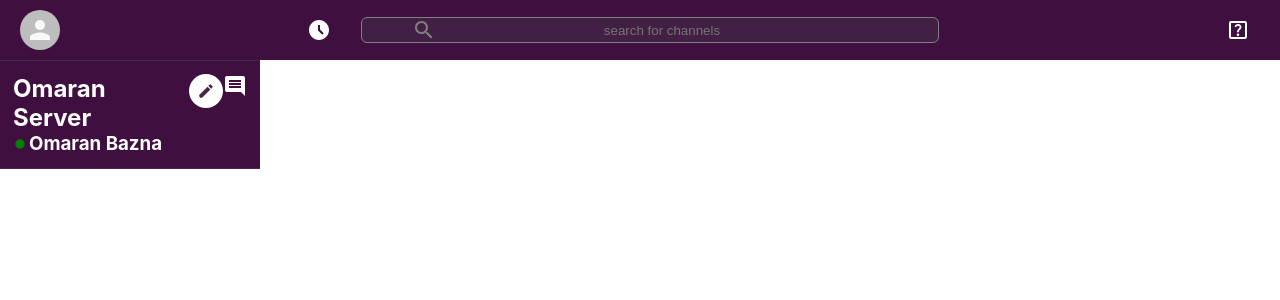
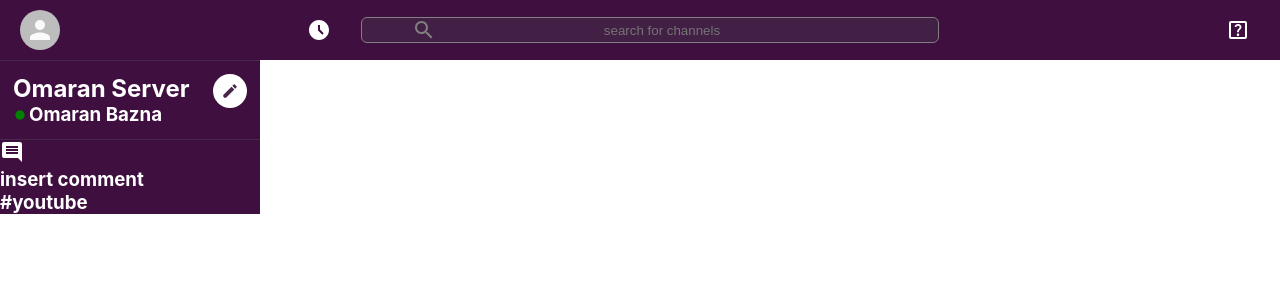
Before and after one commit to omaranBazna/slack-clone, a React (Create React App) app: page / in a window 1280 px wide. Shown: the top 300 px of the page. Built offline with nearby package versions, Linux system fonts and the light colour scheme.

Commit message:
customize the sidebar option

```diff
--- a/src/components/Sidebar.js
+++ b/src/components/Sidebar.js
@@ -16,8 +16,9 @@ const Sidebar = () => {
           </h3>{" "}
         </div>
         <CreateIcon />
-        <SidebarOption Icon={InsertCommentIcon} title="insert comment" />
       </div>
+      <SidebarOption Icon={InsertCommentIcon} title="insert comment" />
+      <SidebarOption title="youtube" />
     </div>
   );
 };
--- a/src/components/SidebarOption.js
+++ b/src/components/SidebarOption.js
@@ -1,7 +1,12 @@
 import React from "react";
 import "../styles/sidebarOption.css";
 const SidebarOption = ({ Icon, title }) => {
-  return <div>{Icon && <Icon className="sidebar-option-icon" />}</div>;
+  return (
+    <div>
+      {Icon && <Icon className="sidebar-option-icon" />}
+      {Icon ? <h3>{title}</h3> : <h3>#{title}</h3>}
+    </div>
+  );
 };
 
 export default SidebarOption;
```
